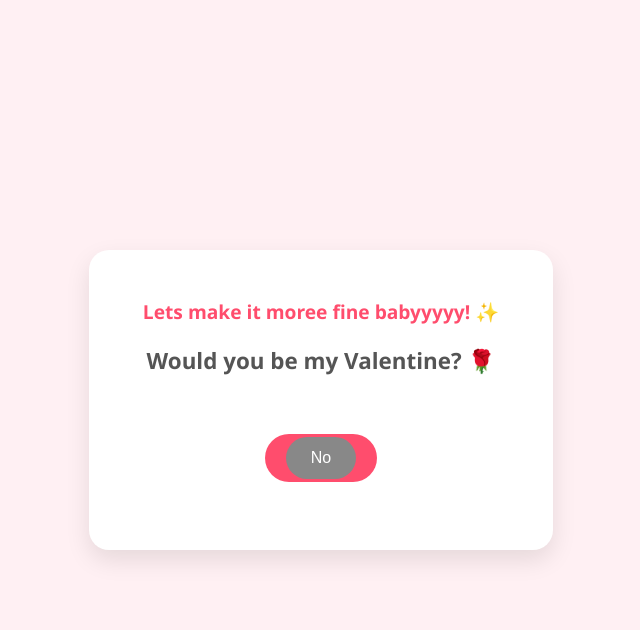
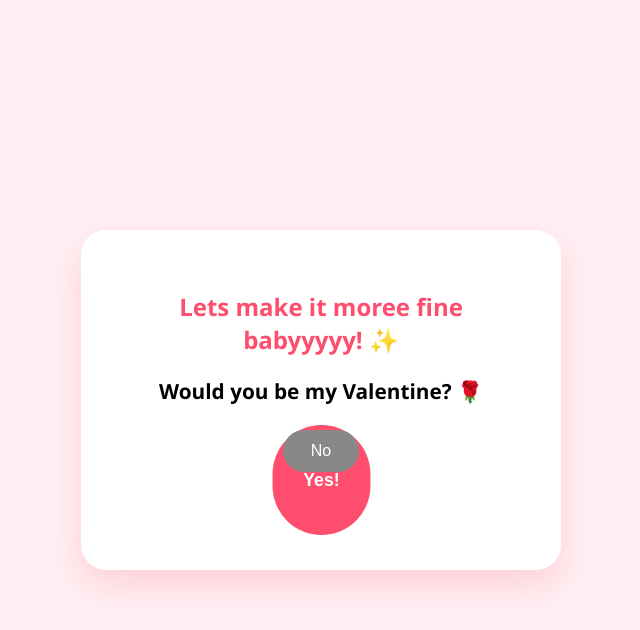
Before and after one commit to NIGHT-SAURAV/Valentine_, a plain HTML site: page index.html in a window 1280 px wide. Both pictures are taken after a click on the button "Fine". Shown: the whole page, without its empty margins (319-959 px from the left). Drawn offline with nearby package versions, Linux system fonts and the light colour scheme.

Commit message:
Refactor HTML structure and styles for clarity

```diff
--- a/index.html
+++ b/index.html
@@ -6,11 +6,7 @@
     <title>For Sujina ❤️</title>
     <script src="https://cdn.jsdelivr.net/npm/canvas-confetti@1.6.0/dist/confetti.browser.min.js"></script>
     <style>
-        :root {
-            --pink: #ff4d6d;
-            --light-pink: #ffb3c1;
-        }
-
+        :root { --pink: #ff4d6d; --light-pink: #ffb3c1; }
         body {
             font-family: 'Segoe UI', Tahoma, Geneva, Verdana, sans-serif;
             background-color: #fff0f3;
@@ -22,134 +18,112 @@
             overflow: hidden;
             text-align: center;
         }
-
         .container {
             background: white;
-            padding: 2rem;
-            border-radius: 20px;
-            box-shadow: 0 10px 25px rgba(0,0,0,0.1);
+            padding: 2.5rem;
+            border-radius: 25px;
+            box-shadow: 0 15px 35px rgba(255, 77, 109, 0.2);
             width: 85%;
             max-width: 400px;
-            position: relative;
             z-index: 10;
         }
-
-        h1 { color: var(--pink); margin-bottom: 10px; }
-        p { font-size: 1.1rem; color: #555; line-height: 1.4; }
-
-        .btn-group {
-            display: flex;
-            justify-content: center;
-            gap: 15px;
-            margin-top: 20px;
-        }
-
+        h1 { color: var(--pink); font-size: 1.8rem; }
+        .btn-group { display: flex; justify-content: center; gap: 15px; margin-top: 25px; }
         button {
-            padding: 12px 25px;
+            padding: 12px 28px;
             font-size: 1rem;
             border: none;
             border-radius: 50px;
             cursor: pointer;
-            transition: transform 0.2s;
+            transition: 0.3s;
         }
-
         .btn-fine { background-color: #4caf50; color: white; }
         .btn-not-fine { background-color: #f44336; color: white; }
-        .btn-yes { background-color: var(--pink); color: white; font-weight: bold; padding: 15px 40px; }
-        .btn-no { background-color: #888; color: white; position: absolute; transition: 0.1s; z-index: 100; }
-
+        .btn-yes { background-color: var(--pink); color: white; font-weight: bold; transform: scale(1.1); }
+        .btn-no { background-color: #888; color: white; position: absolute; z-index: 999; }
         .hidden { display: none; }
-
-        .celebration-text {
-            font-size: 1.5rem;
-            color: var(--pink);
-            font-weight: bold;
-            animation: heartBeat 1.5s infinite;
-        }
-
-        @keyframes heartBeat {
-            0% { transform: scale(1); }
-            50% { transform: scale(1.1); }
-            100% { transform: scale(1); }
-        }
     </style>
 </head>
-<body>
-
-    <audio id="mySong" loop>
+<body onclick="playMusic()"> <audio id="mySong" loop>
         <source src="song.mp3" type="audio/mpeg">
-        Your browser does not support the audio element.
     </audio>
 
-    <div class="container" id="main-card">
+    <div class="container">
         <div id="step1">
             <h1>Hi Ms. Sujina ❤️</h1>
             <p>How Are you?</p>
             <div class="btn-group">
-                <button class="btn-fine" onclick="startApp('fine')">Fine</button>
-                <button class="btn-not-fine" onclick="startApp('not-fine')">Not Fine</button>
+                <button class="btn-fine" onclick="nextStep('fine')">Fine</button>
+                <button class="btn-not-fine" onclick="nextStep('not-fine')">Not Fine</button>
             </div>
         </div>
 
         <div id="step2" class="hidden">
-            <h2 id="mood-response" style="color: var(--pink); font-size: 1.2rem;"></h2>
-            <p style="font-size: 1.4rem; font-weight: bold; margin-top: 20px;">Would you be my Valentine? 🌹</p>
-            <div class="btn-group" style="height: 120px; align-items: center;">
-                <button class="btn-yes" onclick="handleYes()">Yes!</button>
-                <button class="btn-no" id="no-button" onmouseover="moveNoButton()" onclick="moveNoButton()">No</button>
+            <h2 id="response-msg" style="color: var(--pink);"></h2>
+            <p style="font-size: 1.3rem; font-weight: bold;">Would you be my Valentine? 🌹</p>
+            <div class="btn-group" style="height: 100px;">
+                <button class="btn-yes" onclick="showFinal()">Yes!</button>
+                <button class="btn-no" id="no-btn" onmouseover="moveNo()" onclick="moveNo()">No</button>
             </div>
         </div>
 
         <div id="step3" class="hidden">
-            <div class="celebration-text">yeyeyeyyeye! 🎉</div>
-            <p>My baby is my valentine! ❤️</p>
+            <h1 style="font-size: 2.5rem;">yeyeyeyyeye! 🎉</h1>
+            <p style="font-size: 1.2rem;">My baby is my valentine! ❤️</p>
             <p>Our first valentine together, more to go! ♾️</p>
         </div>
     </div>
 
     <script>
         const song = document.getElementById('mySong');
+        let musicStarted = false;
 
-        function startApp(status) {
-            // Play music on first interaction
-            song.play().catch(error => console.log("Playback failed:", error));
+        // Try to play immediately on load
+        window.addEventListener('load', () => {
+            playMusic();
+        });
 
-            const step1 = document.getElementById('step1');
-            const step2 = document.getElementById('step2');
-            const responseHeading = document.getElementById('mood-response');
-
-            step1.classList.add('hidden');
-            step2.classList.remove('hidden');
-
-            if (status === 'fine') {
-                responseHeading.innerText = "Lets make it moree fine babyyyyy! ✨";
-            } else {
-                responseHeading.innerText = "awwww my sanu is not feelng good? 😢 Lets make it better huss??";
+        function playMusic() {
+            if (!musicStarted) {
+                song.play().then(() => {
+                    musicStarted = true;
+                }).catch(e => {
+                    console.log("Waiting for user interaction to play music...");
+                });
             }
         }
 
-        function moveNoButton() {
-            const btn = document.getElementById('no-button');
-            // Constraints to keep button within visible screen area
-            const padding = 50;
-            const x = Math.random() * (window.innerWidth - btn.offsetWidth - padding);
-            const y = Math.random() * (window.innerHeight - btn.offsetHeight - padding);
+        function nextStep(mood) {
+            playMusic(); // Ensure music plays on button click
+            document.getElementById('step1').classList.add('hidden');
+            document.getElementById('step2').classList.remove('hidden');
+            const msg = document.getElementById('response-msg');
 
-            btn.style.position = 'fixed';
+            if(mood === 'fine') {
+                msg.innerText = "Lets make it moree fine babyyyyy! ✨";
+            } else {
+                msg.innerText = "awwww my sanu is not feelng good? 😢 Lets make it better huss??";
+            }
+        }
+
+        function moveNo() {
+            const btn = document.getElementById('no-btn');
+            const x = Math.random() * (window.innerWidth - btn.offsetWidth - 40);
+            const y = Math.random() * (window.innerHeight - btn.offsetHeight - 40);
             btn.style.left = x + 'px';
             btn.style.top = y + 'px';
         }
 
-        function handleYes() {
+        function showFinal() {
             document.getElementById('step2').classList.add('hidden');
             document.getElementById('step3').classList.remove('hidden');
 
-            // Endless Confetti
-            var end = Date.now() + (10 * 1000);
+            // Non-stop Confetti
+            var end = Date.now() + (15 * 1000);
             (function frame() {
-              confetti({ particleCount: 3, angle: 60, spread: 55, origin: { x: 0 }, colors: ['#ff4d6d', '#ffffff'] });
-              confetti({ particleCount: 3, angle: 120, spread: 55, origin: { x: 1 }, colors: ['#ff4d6d', '#ffffff'] });
-              if (Date.now() < end) requestAnimationFrame(frame);
+                confetti({ particleCount: 3, angle: 60, spread: 55, origin: { x: 0 }, colors: ['#ff4d6d', '#ffffff'] });
+                confetti({ particleCount: 3, angle: 120, spread: 55, origin: { x: 1 }, colors: ['#ff4d6d', '#ffffff'] });
+                if (Date.now() < end) requestAnimationFrame(frame);
             }());
         }
     </script>
```
